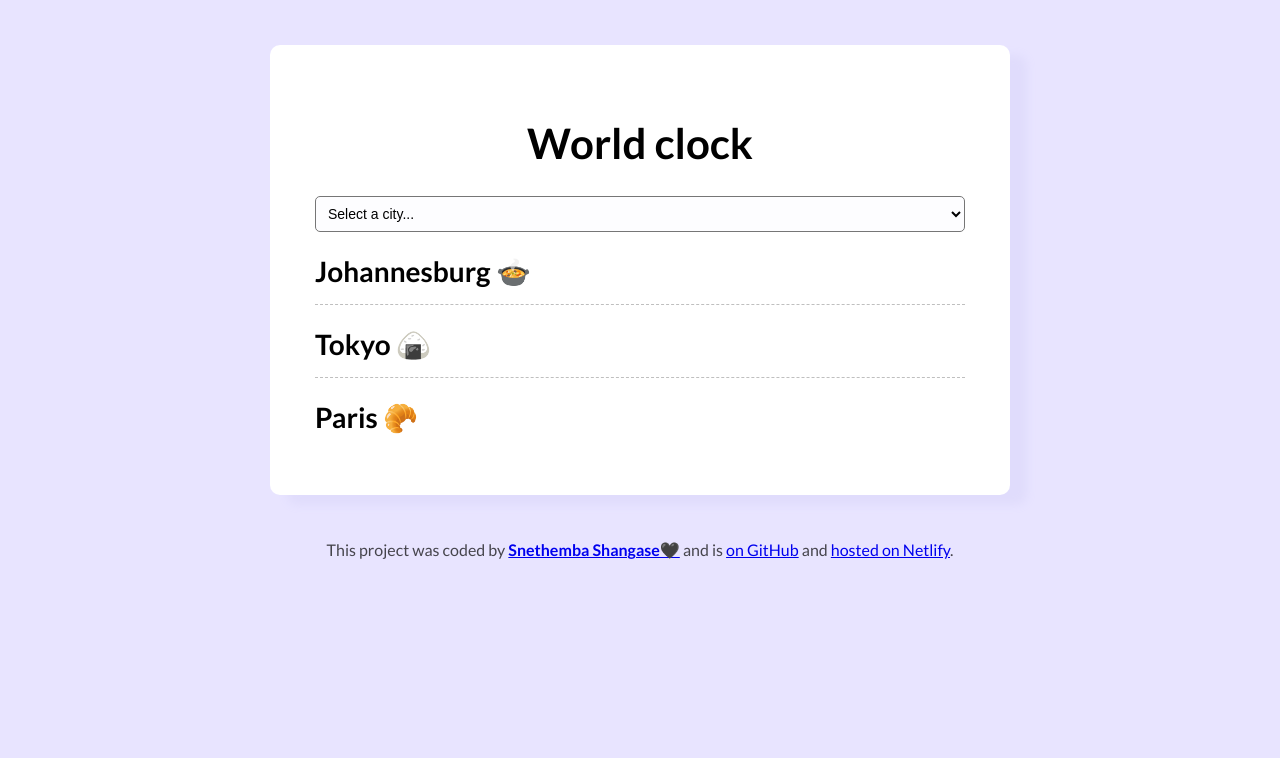
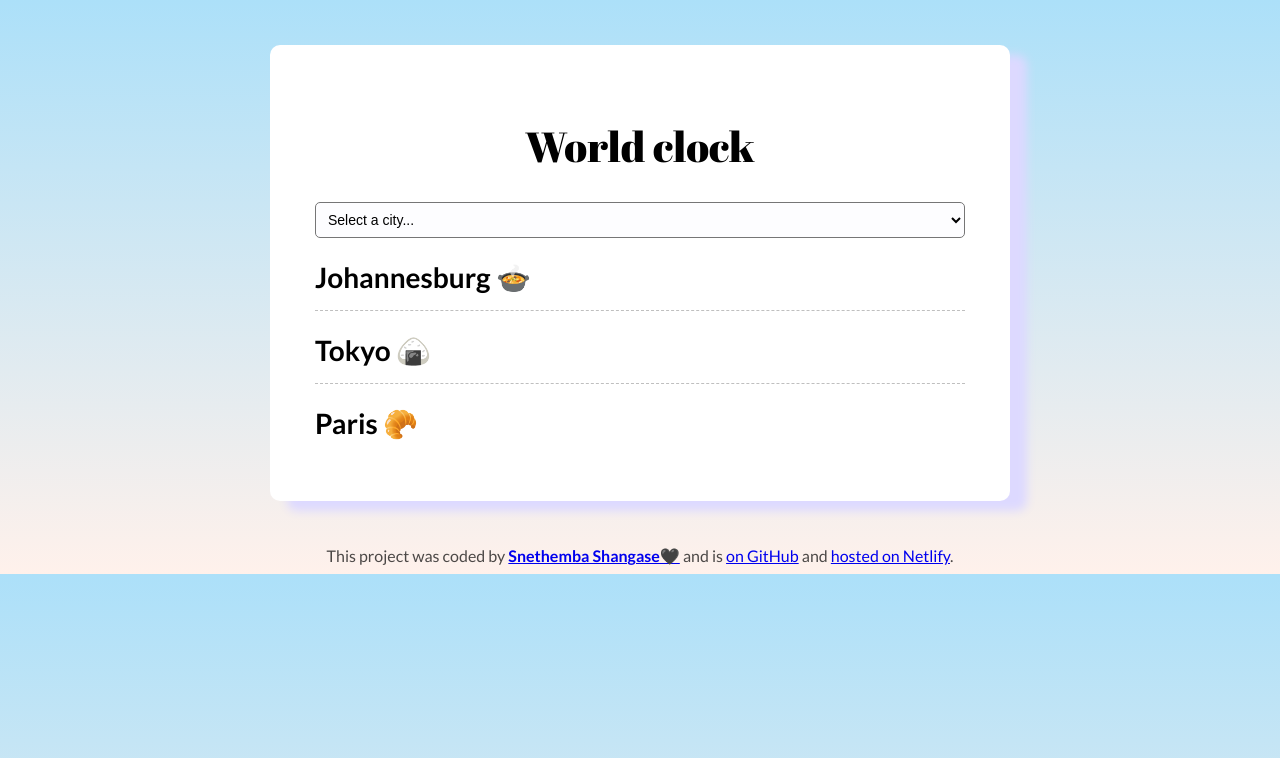
Before and after one commit to Vengefulcookie/world-clock-project, a plain HTML site: page index.html in a window 1280 px wide. Drawn offline with nearby package versions, Linux system fonts and the light colour scheme; a script that the page names is missing.

Commit message:
Changed the style of the project, changed font, changed background, added more select options

```diff
--- a/css/style.css
+++ b/css/style.css
@@ -1,12 +1,13 @@
 body {
-  background: #e8e4ff;
+  background: linear-gradient(to top, #fff1eb 0%, #ace0f9 100%);
   font-family: "Lato", serif;
   font-weight: 400;
 }
 
 h1 {
+  font-family: "Abril Fatface", serif;
+  font-weight: 400;
   font-size: 42px;
-  font-weight: 600;
   text-align: center;
 }
 
@@ -27,7 +28,7 @@ select {
 .box {
   background-color: #ffffff;
   border-radius: 10px;
-  box-shadow: 17px 10px 10px #e0dcfc;
+  box-shadow: 17px 10px 10px #ddd9ff;
   margin: 45px auto;
   max-width: 650px;
   padding: 45px;
--- a/index.html
+++ b/index.html
@@ -6,7 +6,7 @@
     <link rel="preconnect" href="https://fonts.googleapis.com" />
     <link rel="preconnect" href="https://fonts.gstatic.com" crossorigin />
     <link
-      href="https://fonts.googleapis.com/css2?family=Lato:ital,wght@0,100;0,300;0,400;0,700;0,900;1,100;1,300;1,400;1,700;1,900&display=swap"
+      href="https://fonts.googleapis.com/css2?family=Abril+Fatface&family=Lato:ital,wght@0,100;0,300;0,400;0,700;0,900;1,100;1,300;1,400;1,700;1,900&display=swap"
       rel="stylesheet"
     />
     <link rel="stylesheet" href="css/style.css" />
@@ -24,6 +24,9 @@
         <option value="America/New_York">New York</option>
         <option value="Canada/Atlantic">Atlantic</option>
         <option value="Indian/Mauritius">Mauritius</option>
+        <option value="Antarctica/South_Pole">South Pole</option>
+        <option value="Australia/Perth">Perth</option>
+        <option value="Chile/Continental">Continental</option>
       </select>
 
       <div id="cities">
```
